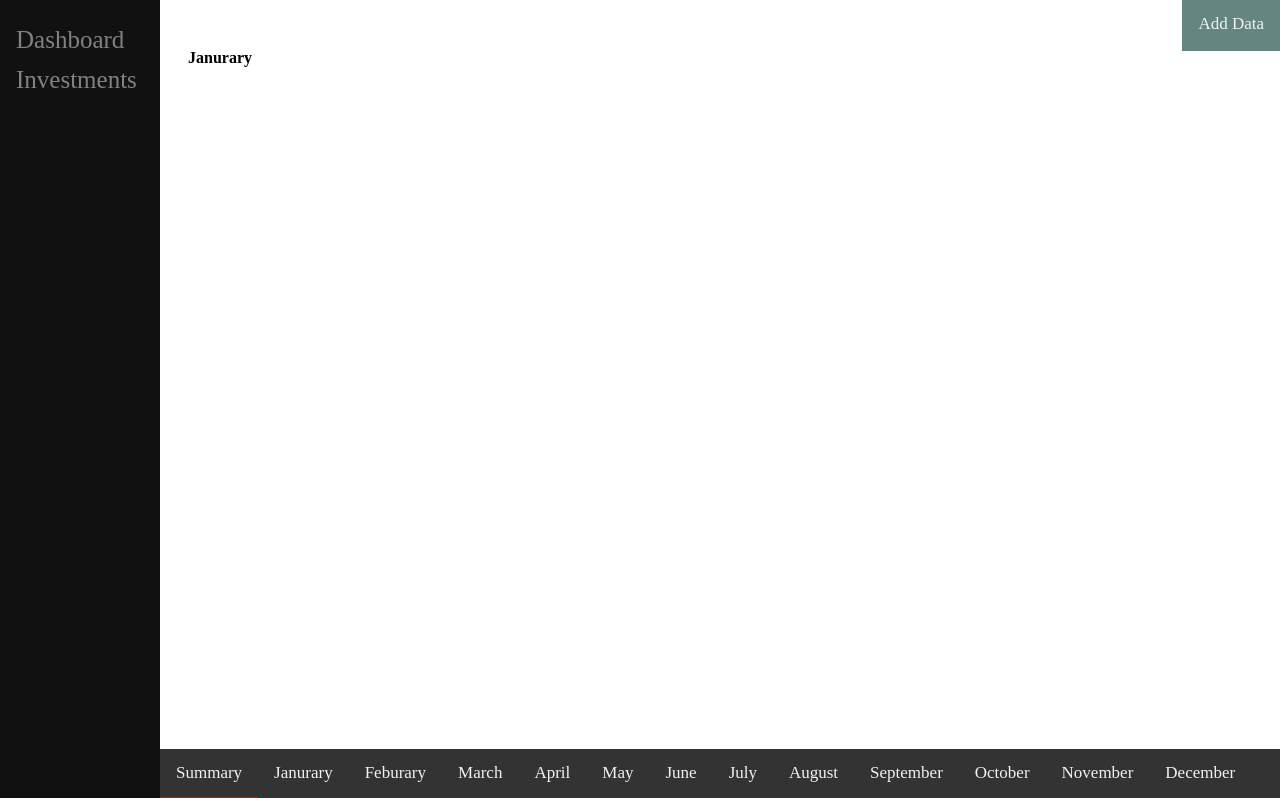
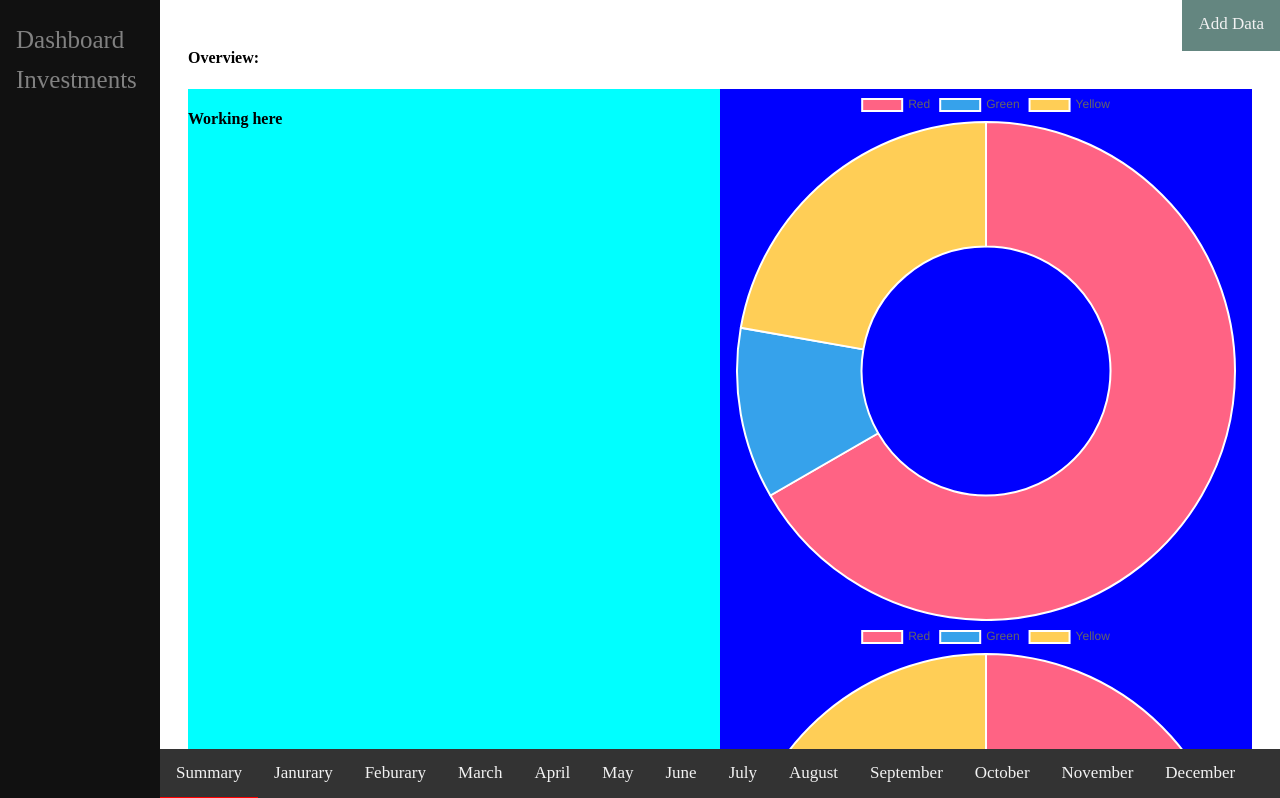
Before and after one commit to MickeyBrow/budget-tracker, a Next.js app in the folder front-end/: page /Dashboard/Months/Janurary in a window 1280 px wide. Shown: the top 798 px of the page. Built offline with nearby package versions, Linux system fonts and the light colour scheme.

Commit message:
got the charts on the janurary page.

```diff
--- /dev/null
+++ b/front-end/src/app/Dashboard/Months/Janurary/page.css
@@ -0,0 +1,13 @@
+.container {
+  display: flex;
+}
+
+.leftSide {
+  width: 50%;
+  background-color: aqua;
+}
+
+.rightSide {
+  width: 50%;
+  background-color: blue;
+}
--- a/front-end/src/app/Dashboard/Months/Janurary/page.js
+++ b/front-end/src/app/Dashboard/Months/Janurary/page.js
@@ -1,7 +1,52 @@
+"use client";
+
+import 'chart.js/auto';
+import './page.css'
+import React from 'react';
+import {Doughnut} from 'react-chartjs-2';
+
 export default function Janurary() {
+  const data = {
+    labels: [
+      'Red',
+      'Green',
+      'Yellow'
+    ],
+    datasets: [{
+      data: [300, 50, 100],
+      backgroundColor: [
+      '#FF6384',
+      '#36A2EB',
+      '#FFCE56'
+      ],
+      hoverBackgroundColor: [
+      '#FF6384',
+      '#36A2EB',
+      '#FFCE56'
+      ]
+    }]
+  };
+
   return (
     <>
-      <h4>Janurary</h4>
+      <h4>Overview:</h4>
+      <div className="container">
+        <div className="leftSide">
+          <h4>Working here</h4>
+        </div>
+        <div className="rightSide">
+          <Doughnut
+          data={data}
+          width={400}
+          height={400}
+          />
+          <Doughnut
+            data={data}
+            width={400}
+            height={400}
+          />
+        </div>
+      </div>
     </>
   )
 }
```
